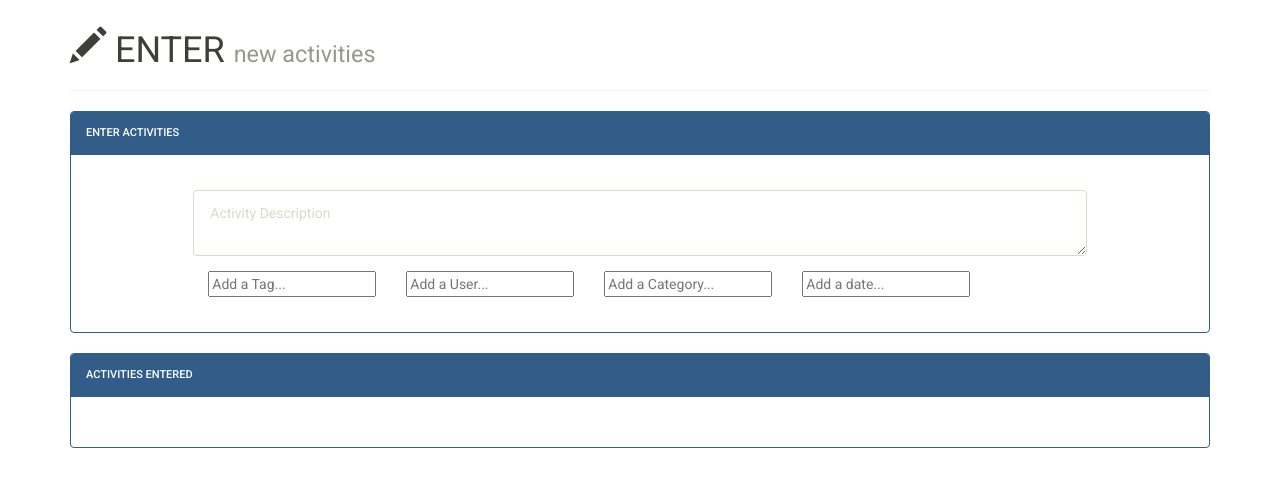
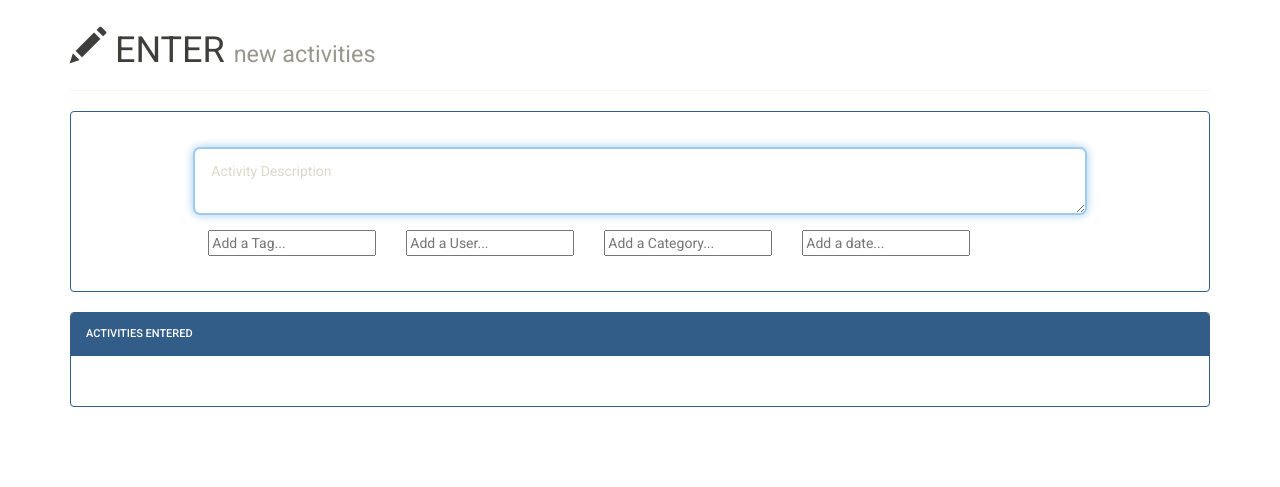
Before and after one commit to cacois/scribe, a Flask app: page /activities in a window 1280 px wide. Shown: the part 63-550 px from the top of the page. Run offline with Flask 2, Linux system fonts and the light colour scheme; data that the repository does not hold is empty; parts of the project's set-up code (start-up, migrations or seed data) failed here and were passed over; some libraries are stand-ins or nearby versions.

Commit message:
updating css of activities displayed in search, adding glow to primary entry fields

```diff
--- a/src/app/static/css/main.css
+++ b/src/app/static/css/main.css
@@ -56,3 +56,14 @@ margin: 0;
 .center-x{ text-align:center;}
 
 body { padding-top: 50px; }
+
+.glowing-border {
+    border: 2px solid #dadada;
+    border-radius: 7px;
+}
+
+.glowing-border:focus {
+    outline: none;
+    border-color: #9ecaed;
+    box-shadow: 0 0 10px #9ecaed;
+}
--- a/src/app/templates/activities.html
+++ b/src/app/templates/activities.html
@@ -110,16 +110,13 @@ $( document ).ready(function() {
   <h1><span class="glyphicon glyphicon-pencil" aria-hidden="true"></span> ENTER <small>new activities</small></h1>
 </div>
 <div class="panel panel-primary">
-  <div class="panel-heading">
-    <h3 class="panel-title">Enter Activities</h3>
-  </div>
   <div class="panel-body">
     <br>
     <div class="col-md-1"></div>
     <div class="col-md-10">
       <form class="form" role="form" action="/activities" data-async method="POST">
           <div class="form-group">
-              <textarea id="activity" name="activity" type="text" class="form-control" placeholder="Activity Description" tabindex="1" autofocus></textarea>
+              <textarea id="activity" name="activity" type="text" class="form-control glowing-border" placeholder="Activity Description" tabindex="1" autofocus></textarea>
           </div>
           <div class="form-group">
               <div class="input-group">
```
Also changed, not shown: src/app/templates/index.html (+12 -2 lines).
